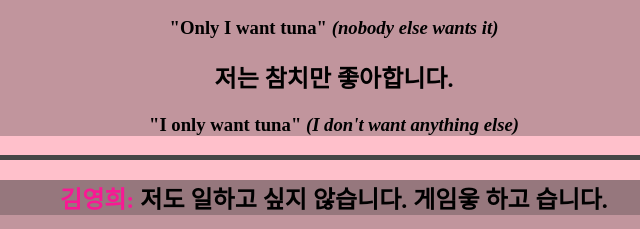
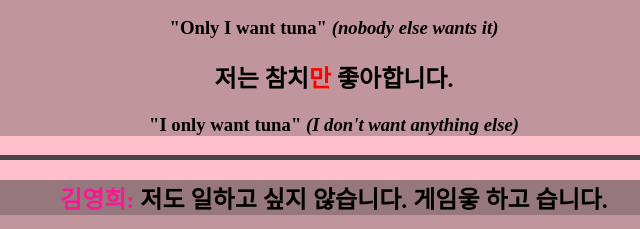
Before and after one commit to Zane22420/LearnKoreanWithMe, a plain HTML site: page index.html in a window 1280 px wide. Shown: the part 5698-5927 px from the top of the page, 306-946 px from the left. Drawn offline with Linux system fonts and the light colour scheme.

Commit message:
Update index.html

```diff
--- a/index.html
+++ b/index.html
@@ -225,7 +225,7 @@
 						<div class="example">
 							<h2>저<strong style="color: red;">만</strong> 참치를 좋아합니다.</h2>
 							<h3>"Only I want tuna" <em>(nobody else wants it)</em></h3>
-							<h2>저는 참치만 좋아합니다.</h2>
+							<h2>저는 참치<strong style="color: red;">만</strong> 좋아합니다.</h2>
 							<h3>"I only want tuna" <em>(I don't want anything else)</em></h3>
 						</div>
 					</div>
```
